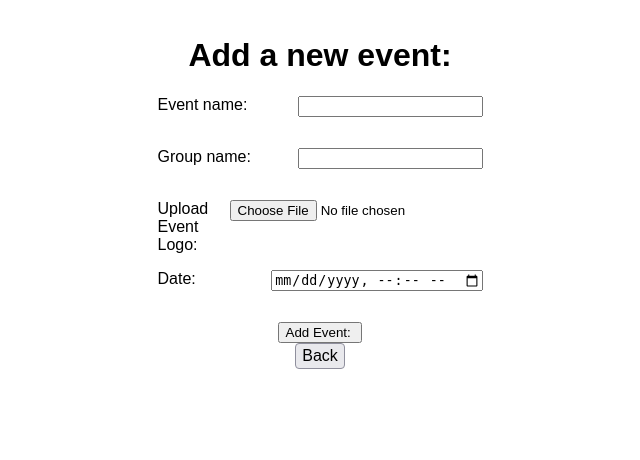
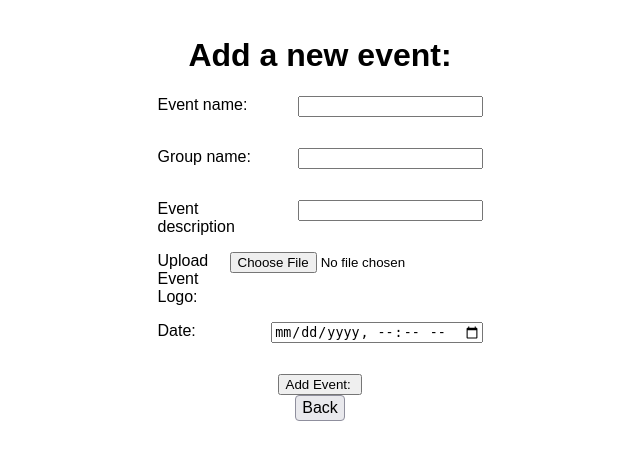
Before and after one commit to Jsouthern777/Final-Project, a Flask app: template templates/eventforms.html in a window 1280 px wide. Shown: the top 460 px of the page, without its empty margins (320-960 px from the left). Run offline with Flask 3, Linux system fonts and the light colour scheme; the template is opened without the code that fills it: values that come from a table or form of the project are taken from there, others are empty; parts of the project's set-up code (start-up, migrations or seed data) failed here and were passed over.

Commit message:
Added event description

```diff
--- a/app.py
+++ b/app.py
@@ -120,6 +120,7 @@ class Event(db.Model):
     id = db.Column(db.Integer, primary_key=True)
     name = db.Column(db.Unicode, nullable=False)
     groupName = db.Column(db.Unicode, nullable=False)
+    description = db.Column(db.Unicode, nullable=True)
     logo = db.Column(db.String, nullable=True)
     numRSVP = db.Column(db.Integer, nullable=True)
     numReports = db.Column(db.Integer, nullable=True)
@@ -293,7 +294,11 @@ def post_add_event():
             file_path = os.path.join(app.config['UPLOAD_FOLDER'], filename)
             file.save(file_path)
             relative_path = os.path.join('uploads', filename)
-            new_event = Event(name=form.name.data, groupName=form.groupName.data, logo=relative_path, dateTime=form.dateTime.data)
+            new_event = Event(name=form.name.data,
+                              groupName=form.groupName.data,
+                              description=form.description.data,
+                              logo=relative_path,
+                              dateTime=form.dateTime.data)
             db.session.add(new_event)
             db.session.commit()
             flash('Event added successfully!')
--- a/eventforms.py
+++ b/eventforms.py
@@ -9,6 +9,7 @@ from enum import Enum
 class EventForm(FlaskForm):
     name = StringField("Event name: ", validators=[InputRequired()])
     groupName = StringField("Group name: ", validators=[InputRequired()])
+    description = StringField("Event description", validators=[InputRequired()])
     logo = FileField("Upload Event Logo: ")
     submit = SubmitField("Add Event: ")
     dateTime = DateTimeField("Date:  ", validators=[Optional()], widget=DateTimeLocalInput(), format='%Y-%m-%dT%H:%M' )
--- a/templates/eventforms.html
+++ b/templates/eventforms.html
@@ -35,6 +35,12 @@
         <br><br>
       </div>
       <div class="question-container">
+        <div class="question">{{ form.description.label }}</div>
+        <br>
+        <div class="field">{{ form.description() }}</div>
+        <br><br>
+      </div>
+      <div class="question-container">
         <div class="question">{{ form.logo.label }}</div>
         <br>
         <div class="field">{{ form.logo() }}</div>
--- a/templates/home.html
+++ b/templates/home.html
@@ -39,6 +39,7 @@
           {%else%}
             <p>No date and time specified.</p>
           {% endif %}
+          <p>Description: {{event.description}}</p>
 
           {% set user_rsvp = event.registrations | selectattr('userID', 'eq', current_user.id) | list %}
             {% if user_rsvp %}
```
